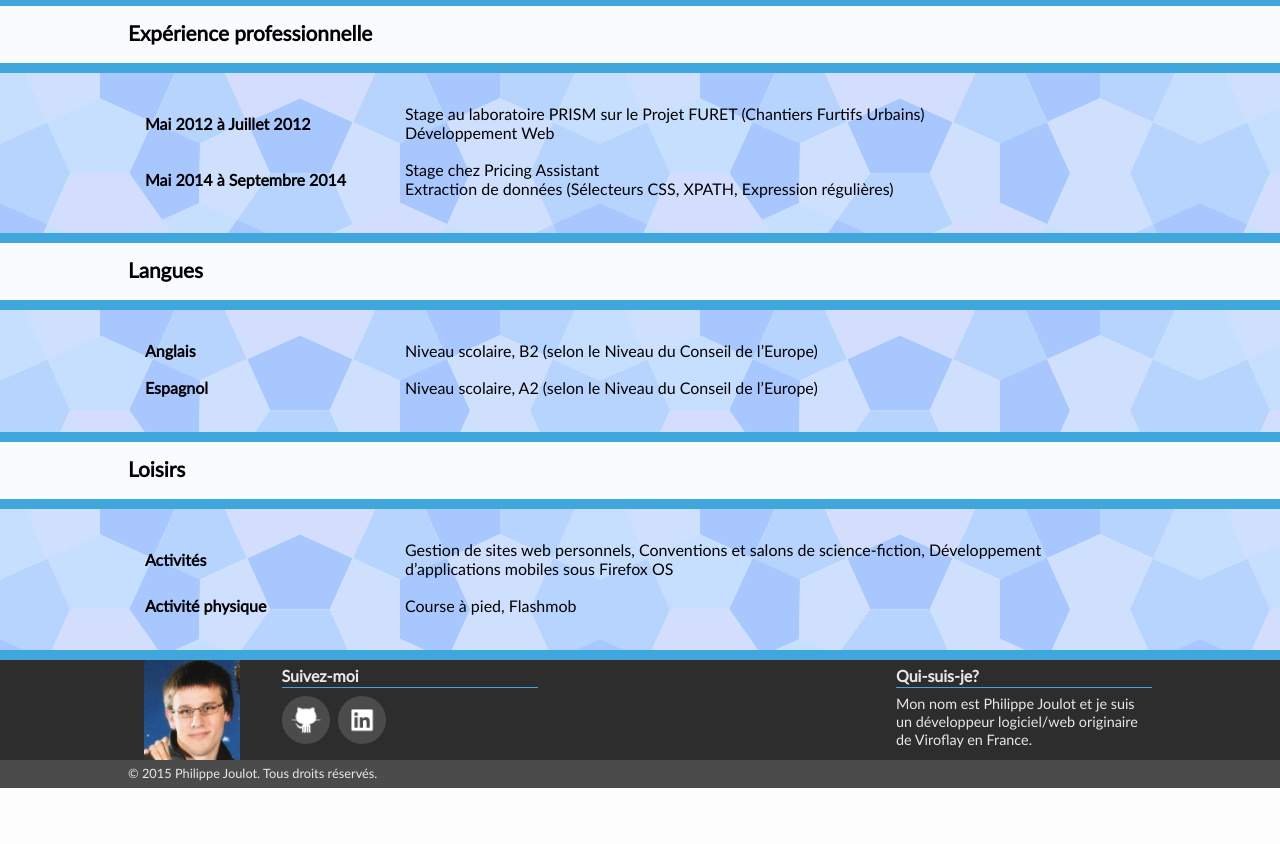
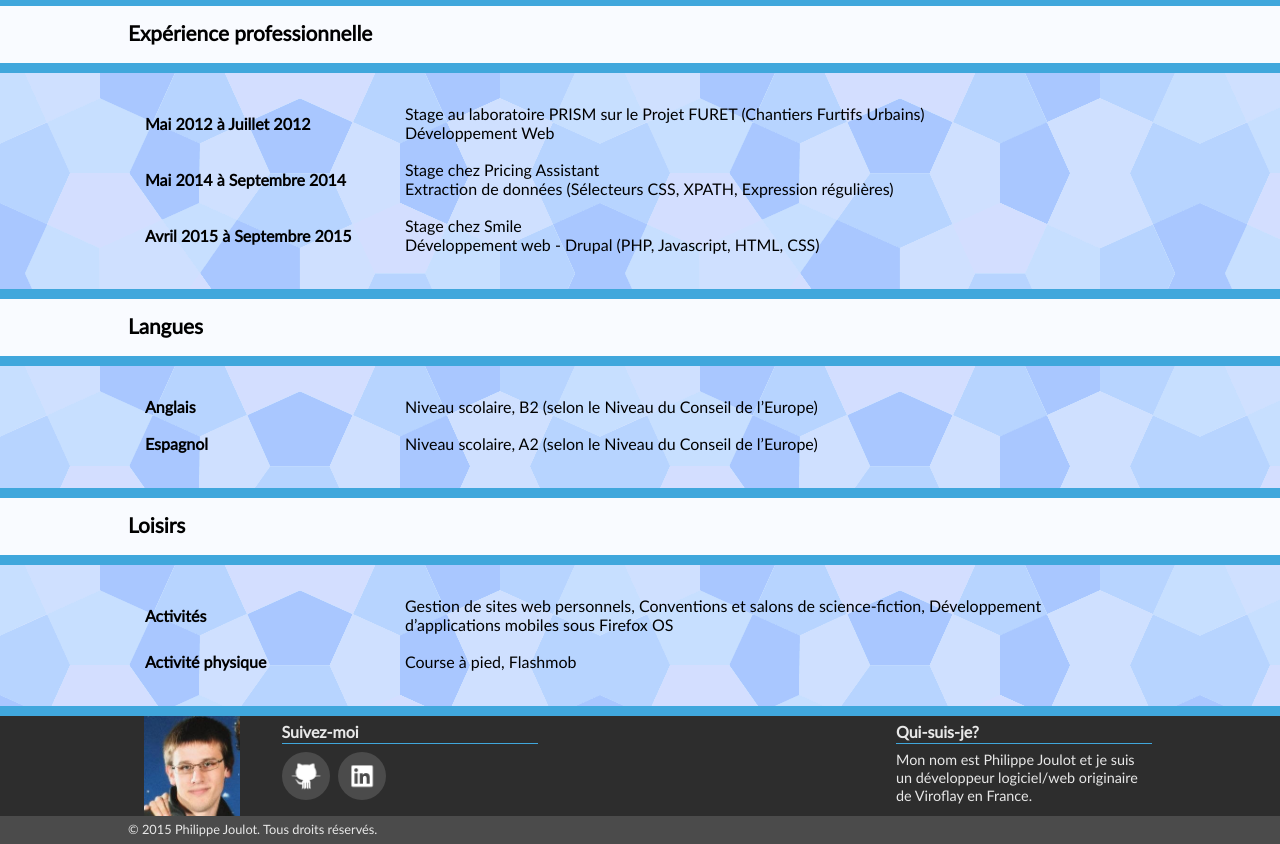
Before and after one commit to pjoulot/siteperso, a PHP site: page /cv.php in a window 1280 px wide. Shown: the part 923-1767 px from the top of the page. Before the commit the page ends 1711 px from the top, so only its background shows below. Run offline with PHP 8.4, Linux system fonts and the light colour scheme.

Commit message:
MAJ CV Smile

```diff
--- a/cv.php
+++ b/cv.php
@@ -115,6 +115,12 @@ include('includes/header.php');
 		Extraction de données (Sélecteurs CSS, XPATH, Expression régulières)
 		</td>
 	</tr>
+	<tr>
+		<td>Avril 2015 à Septembre 2015</td>
+		<td>Stage chez Smile<br/>
+		Développement web - Drupal (PHP, Javascript, HTML, CSS)
+		</td>
+	</tr>
 </table>
 </div>
 
```
